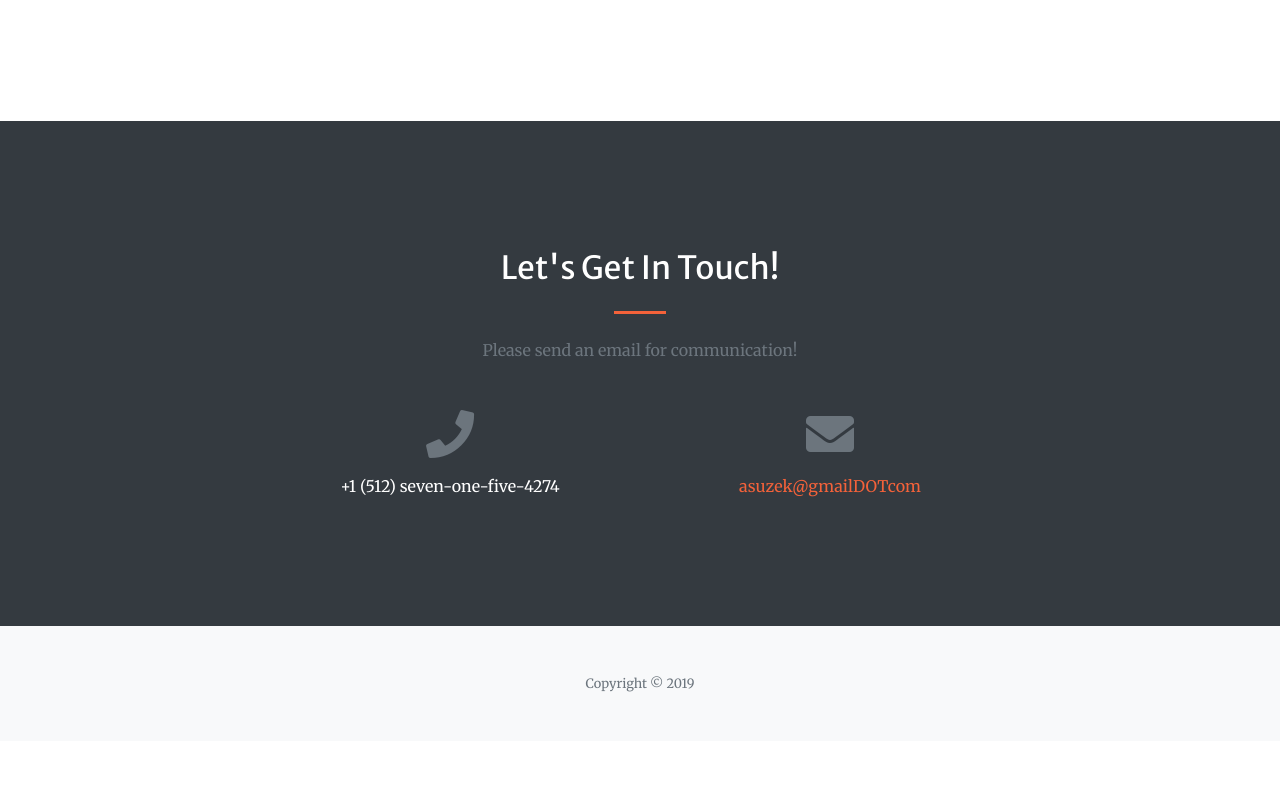
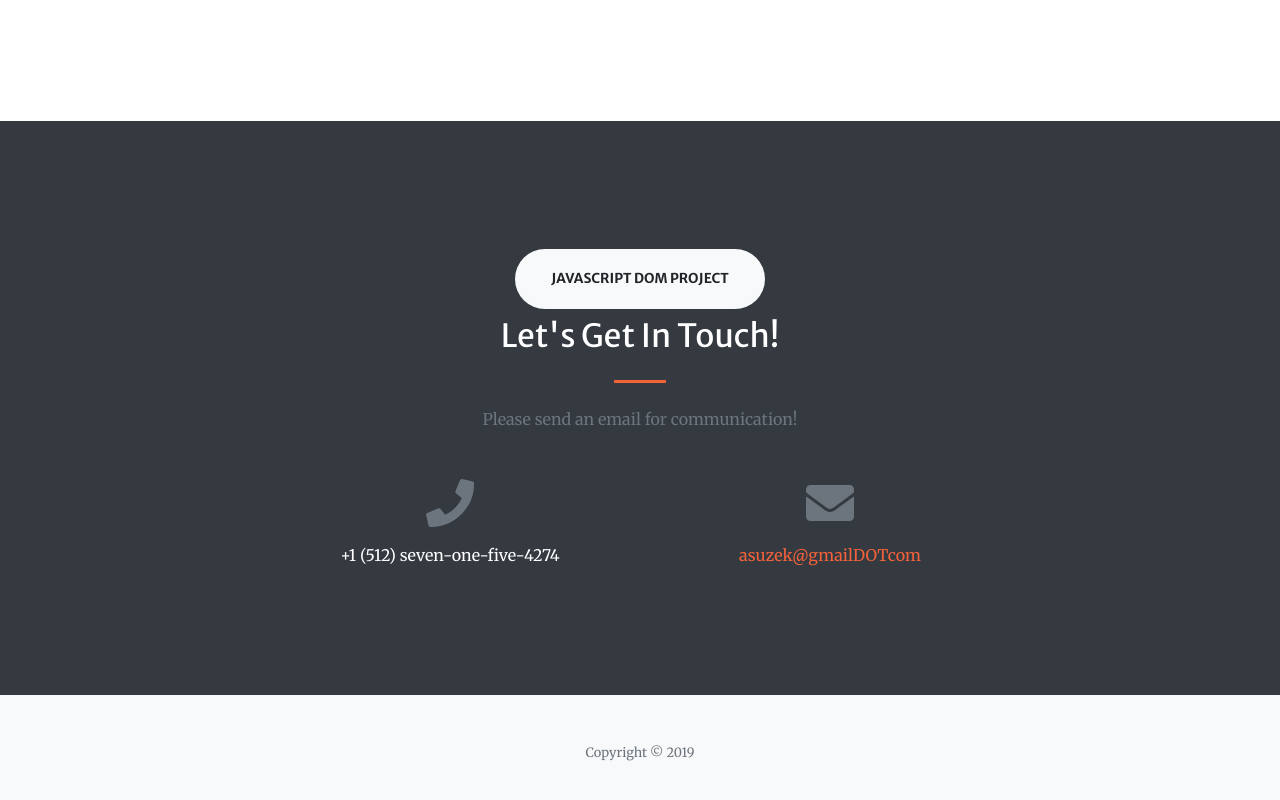
Before and after one commit to asuzek/asuzek.github.io, a website with bundled scripts: page index.html in a window 1280 px wide. Shown: the part 2223-3023 px from the top of the page. Before the commit the page ends 2964 px from the top, so only its background shows below. Built offline with nearby package versions, Linux system fonts and the light colour scheme.

Commit message:
Update index.html

```diff
--- a/index.html
+++ b/index.html
@@ -131,6 +131,7 @@ Team player, goal oriented, multi-tasking and focused, productive and collected
     <div class="container">
       <div class="row justify-content-center">
         <div class="col-lg-8 text-center">
+          <h3><a class="btn btn-light btn-xl" href="https://github.com/asuzek/JavaScript-DOM-Project/">JavaScript DOM Project</a><h3>
           <h2 class="mt-0">Let's Get In Touch!</h2>
           <hr class="divider my-4">
           <p class="text-muted mb-5">Please send an email for communication!</p>
```
